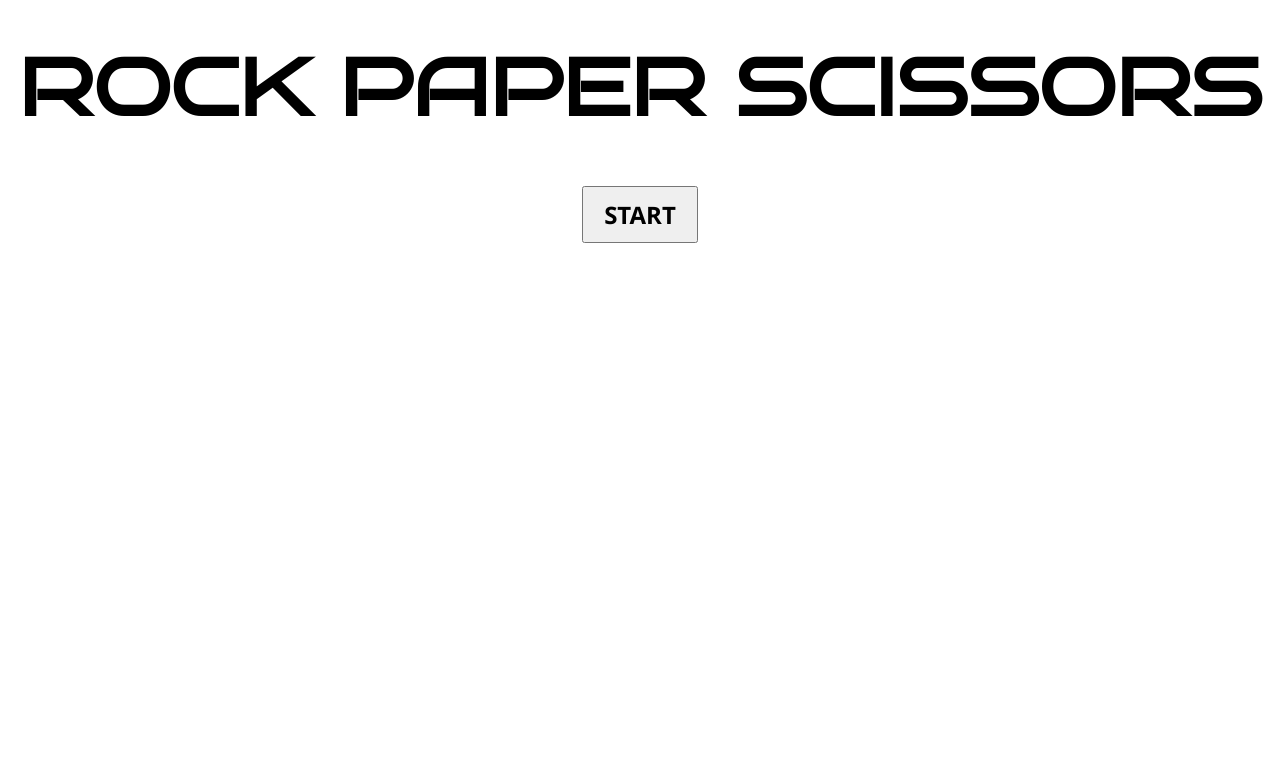
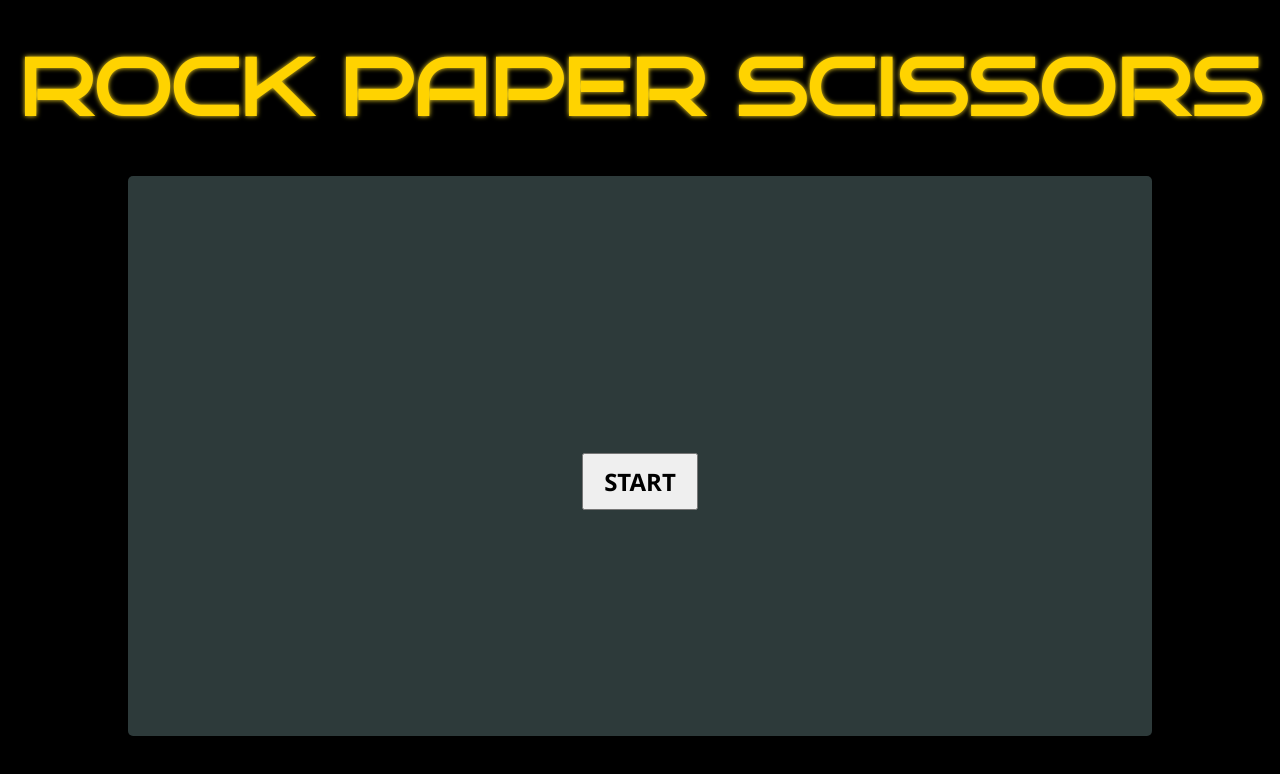
Before and after one commit to MikoZ321/odin-rock-paper-scissors, a plain HTML site: page index.html in a window 1280 px wide. Drawn offline with Linux system fonts and the light colour scheme.

Commit message:
Start adding css, create header, container

```diff
--- a/styles.css
+++ b/styles.css
@@ -3,6 +3,13 @@
     src: url(./Bruno_Ace_SC/BrunoAceSC-Regular.ttf);
 }
 
+:root {
+    --background-color: #000000;
+    --background-color-2: #2D3A3A;
+    --text-color-gold: #FFD300;
+    --text-shadow: #FFDE24;
+    --text-color-green: #248247;
+}
 * {
     padding: 0;
     margin: 0;
@@ -10,34 +17,50 @@
     font-family: 'Segoe UI', Helvetica, sans-serif;
 }
 
+body {
+    display: flex;
+    flex-direction: column;
+    justify-content: center;
+    align-items: center;
+    text-align: center;
+    background-color: var(--background-color);
+}
+
 header {
     width: 100%;
     display: flex;
     justify-content: center;
     align-items: center;
+    background-color: var(--background-color);
 }
 
 #title {
     font-size: 5rem;
-    margin-top: 40px;
+    margin: 40px auto;
     text-transform: uppercase;
     text-align: center;
     font-family: 'Bruno Ace SC';
+    color: var(--text-color-gold);
+    text-shadow: 0 0 5px var(--text-shadow);
 }
 
 .container {
+    width: 80vw;
+    height: 70vh;
+    border-radius: 5px;
     display: flex;
     flex-direction: column;
     text-align: center;
     justify-content: center;
     align-items: center;
+    background-color: var(--background-color-2);
 }
 
-.rules {
+/*.rules {
     margin-top: 20px;
     font-size: 2rem;
     max-width: 1200px;
-}
+} */
 
 #start {
     padding: 10px 20px;
@@ -55,6 +78,7 @@ header {
     width: 100%;
     max-width: 900px;
     margin-top: 100px;
+    color: var(--text-color-green);
 }
 
 .score {
@@ -70,7 +94,7 @@ header {
     font-size: 2rem;
     font-weight: medium;
     text-transform: uppercase;
-    border-top: 3px solid black;
+    border-top: 3px solid var(--text-color-green);
     padding-top: 10px;
 }
 
@@ -80,6 +104,7 @@ header {
 
 #result {
     font-size: 1.5rem;
+    background-color: var(--background-color-2);
 }
 
 .invisible {
```
